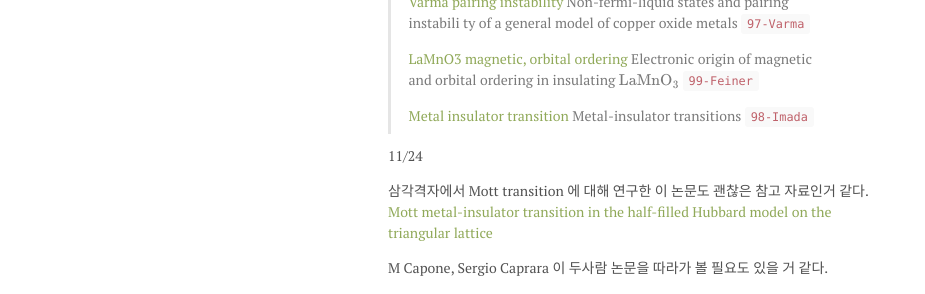
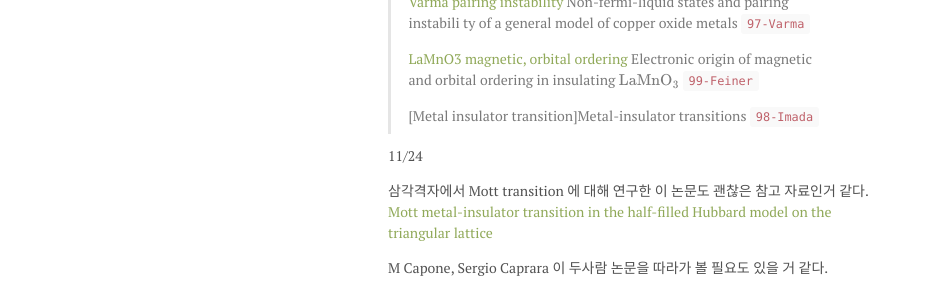
Before and after one commit to qkrwlsghdcjsworlt/work, a Jekyll site: the page built from iridates-note.md, in a window 1280 px wide and 900 px high, scrolled down 6742 px. Shown: the part 154-448 px from the top of the window, without its empty margins (0-925 px from the left). Built offline with Jekyll 4.4.1, drawn with Linux system fonts in a browser that asks for light colours; formulas are drawn with MathJax 3; some of the changed lines change nothing that is shown.

Commit message:
“update”

```diff
--- a/iridates-note.md
+++ b/iridates-note.md
@@ -329,7 +329,7 @@ ty of a general model of copper oxide metals `97-Varma`
 >
 [LaMnO3 magnetic, orbital ordering]({{ site.baseurl }}/public/iridatesnotes/99-Feiner-magnetic-orbital-ordering-LMO-PRB.pdf) Electronic origin of magnetic and orbital ordering in insulating \\( \mathrm{LaMnO}_3\\) `99-Feiner`
 >
-[Metal insulator transition]({{ site.baseurl }}/public/iridatesnotes/98-Imada-Metal-insulator-transition-RMP.pdf) Metal-insulator transitions `98-Imada`
+[Metal insulator transition]Metal-insulator transitions `98-Imada`
 
 
 11/24
```
Also changed, not shown: 3 other files.
